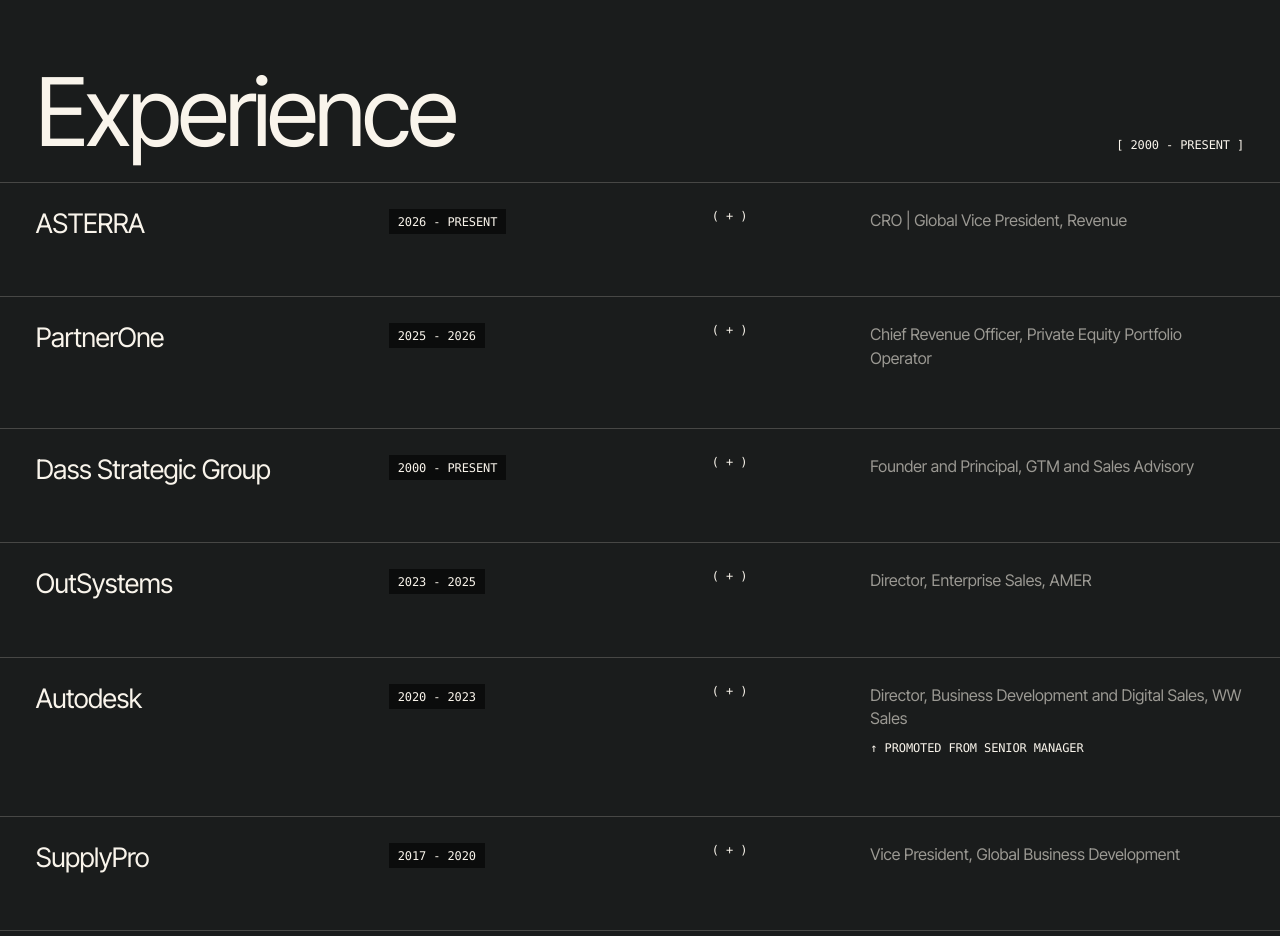
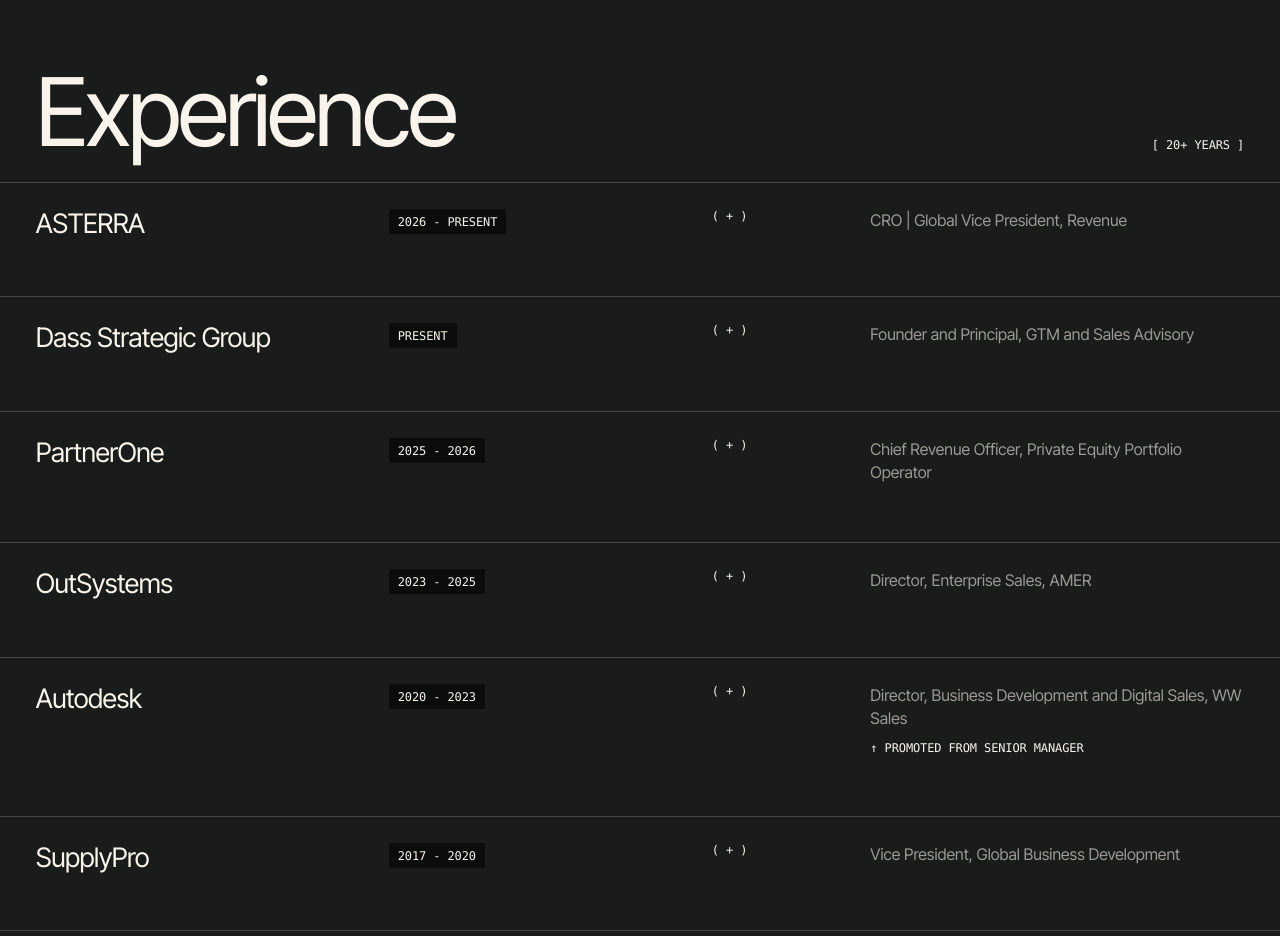
Before and after one commit to jddass0948/justin-dass-site, a plain HTML site: page index.html in a window 1280 px wide. Shown: the part 2880-3816 px from the top of the page. Drawn offline with Linux system fonts and the light colour scheme; animation ran at ten frames a second; a web font is replaced by a local one.

Commit message:
Drop placeholder 2000 date for Dass Strategic Group
Co-Authored-By: Claude Opus 5.5 <noreply@anthropic.com>
Claude-Session: https://claude.ai/code/session_014AM5LZKnbWVRAobATkpc4h

```diff
--- a/index.html
+++ b/index.html
@@ -310,12 +310,12 @@
   <section class="xp" id="experience" data-section="Experience">
     <div class="head">
       <h2 class="rv">Experience</h2>
-      <span class="mono scr">[ 2000 - Present ]</span>
+      <span class="mono scr">[ 20+ Years ]</span>
     </div>
     <div class="rows">
       <div class="row rv"><div class="name">ASTERRA</div><div class="chips mono"><span class="chip scr">2026 - Present</span></div><button class="plus mono" type="button" aria-expanded="false" aria-controls="xp1">( + )</button><p class="desc">CRO | Global Vice President, Revenue</p><div class="more" id="xp1"><div><div class="in"><p><span class="mono">La Jolla / San Diego, California</span>I lead worldwide sales in 65+ countries and global go-to-market for ASTERRA, a pioneer in satellite-based, AI-powered infrastructure intelligence. Customers are utilities, municipalities and enterprise infrastructure organizations across North America, South America, EMEA, APAC and LATAM.</p><p>The focus is revenue growth, strategic partnerships and growing ASTERRA's presence in global infrastructure and water markets.</p></div></div></div></div>
+      <div class="row rv"><div class="name">Dass Strategic Group</div><div class="chips mono"><span class="chip scr">Present</span></div><button class="plus mono" type="button" aria-expanded="false" aria-controls="xp3">( + )</button><p class="desc">Founder and Principal, GTM and Sales Advisory</p><div class="more" id="xp3"><div><div class="in"><p><span class="mono">San Diego, California</span>GTM and sales advisory for technology, AI, agentic AI, SaaS, public sector, global enterprise and PE-backed companies. Selective work across sales strategy, AI implementation, GTM execution, partnerships and revenue operations.</p><p><a href="https://www.dassstrategic.com/" target="_blank" rel="noopener">dassstrategic.com &#8599;</a></p></div></div></div></div>
       <div class="row rv"><div class="name">PartnerOne</div><div class="chips mono"><span class="chip scr">2025 - 2026</span></div><button class="plus mono" type="button" aria-expanded="false" aria-controls="xp2">( + )</button><p class="desc">Chief Revenue Officer, Private Equity Portfolio Operator</p><div class="more" id="xp2"><div><div class="in"><p><span class="mono">London Area, United Kingdom</span>Chief Revenue Officer and marketing strategy across a portfolio of 20 global, private equity-backed software companies.</p><p>Responsible for revenue growth, AI implementation and agentic AI rollout, go-to-market execution, demand generation, channel strategy and commercial transformation. Led revenue strategy across 5 acquisitions of $100M+ each.</p></div></div></div></div>
-      <div class="row rv"><div class="name">Dass Strategic Group</div><div class="chips mono"><span class="chip scr">2000 - Present</span></div><button class="plus mono" type="button" aria-expanded="false" aria-controls="xp3">( + )</button><p class="desc">Founder and Principal, GTM and Sales Advisory</p><div class="more" id="xp3"><div><div class="in"><p><span class="mono">San Diego, California</span>GTM and sales advisory for technology, AI, agentic AI, SaaS, public sector, global enterprise and PE-backed companies. Selective work across sales strategy, AI implementation, GTM execution, partnerships and revenue operations.</p><p><a href="https://www.dassstrategic.com/" target="_blank" rel="noopener">dassstrategic.com &#8599;</a></p></div></div></div></div>
       <div class="row rv"><div class="name">OutSystems</div><div class="chips mono"><span class="chip scr">2023 - 2025</span></div><button class="plus mono" type="button" aria-expanded="false" aria-controls="xp4">( + )</button><p class="desc">Director, Enterprise Sales, AMER</p><div class="more" id="xp4"><div><div class="in"><p><span class="mono">Boston, Massachusetts</span>Led revenue growth for OutSystems, a global enterprise software company with about 2,000 employees, with a focus on AI, enterprise application development, low-code modernization and agentic AI adoption.</p></div></div></div></div>
       <div class="row rv"><div class="name">Autodesk</div><div class="chips mono"><span class="chip scr">2020 - 2023</span></div><button class="plus mono" type="button" aria-expanded="false" aria-controls="xp5">( + )</button><p class="desc">Director, Business Development and Digital Sales, WW Sales<span class="promo mono">&uarr; Promoted from Senior Manager</span></p><div class="more" id="xp5"><div><div class="in"><p><span class="mono">Nov 2020 - Aug 2023 &middot; San Francisco Bay Area</span>Director, Business Development and Digital Sales, WW Sales. Global cross-functional team leadership and new business development.</p><p><span class="mono">Jan 2020 - Nov 2020 &middot; Denver, Colorado</span>Senior Manager, Business Development.</p></div></div></div></div>
       <div class="row rv"><div class="name">SupplyPro</div><div class="chips mono"><span class="chip scr">2017 - 2020</span></div><button class="plus mono" type="button" aria-expanded="false" aria-controls="xp6">( + )</button><p class="desc">Vice President, Global Business Development</p><div class="more" id="xp6"><div><div class="in"><p><span class="mono">San Diego, California</span>Reported to the CEO and owned international business and go-to-market strategy for SupplyPro's inventory management software. Led the new inside sales organization at the San Diego headquarters.</p><p><a href="https://supplypro.com/Content/pdfs/SupplyPro%20Justin%20Dass%20Press%20Release.pdf" target="_blank" rel="noopener">Press release: appointment, 2017 &#8599;</a></p><p><a href="https://supplypro.com/Content/pdfs/SupplyPro%20Inside%20Sales%20Momentum%20Release_5.22.18%20FINAL.pdf" target="_blank" rel="noopener">Press release: inside sales launch, 2018 &#8599;</a></p></div></div></div></div>
```
Also changed, not shown: 1 other file.
